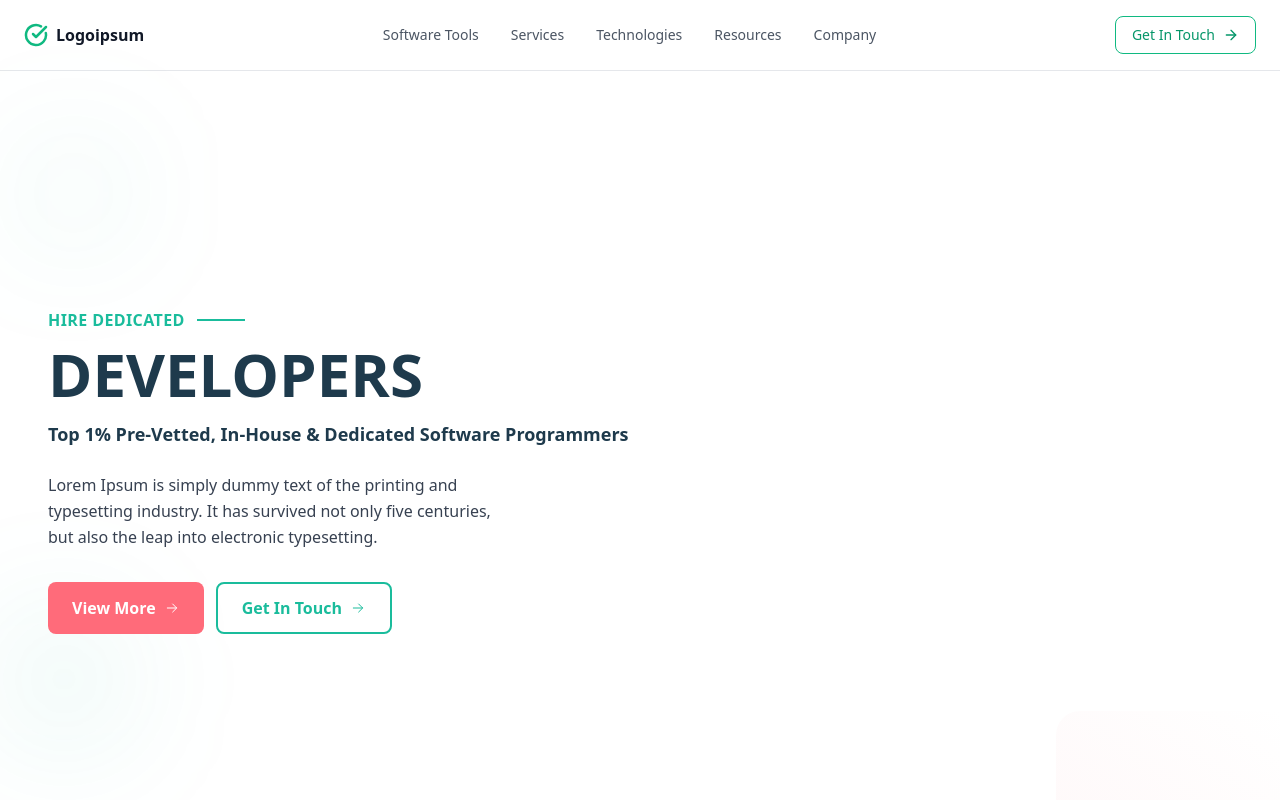
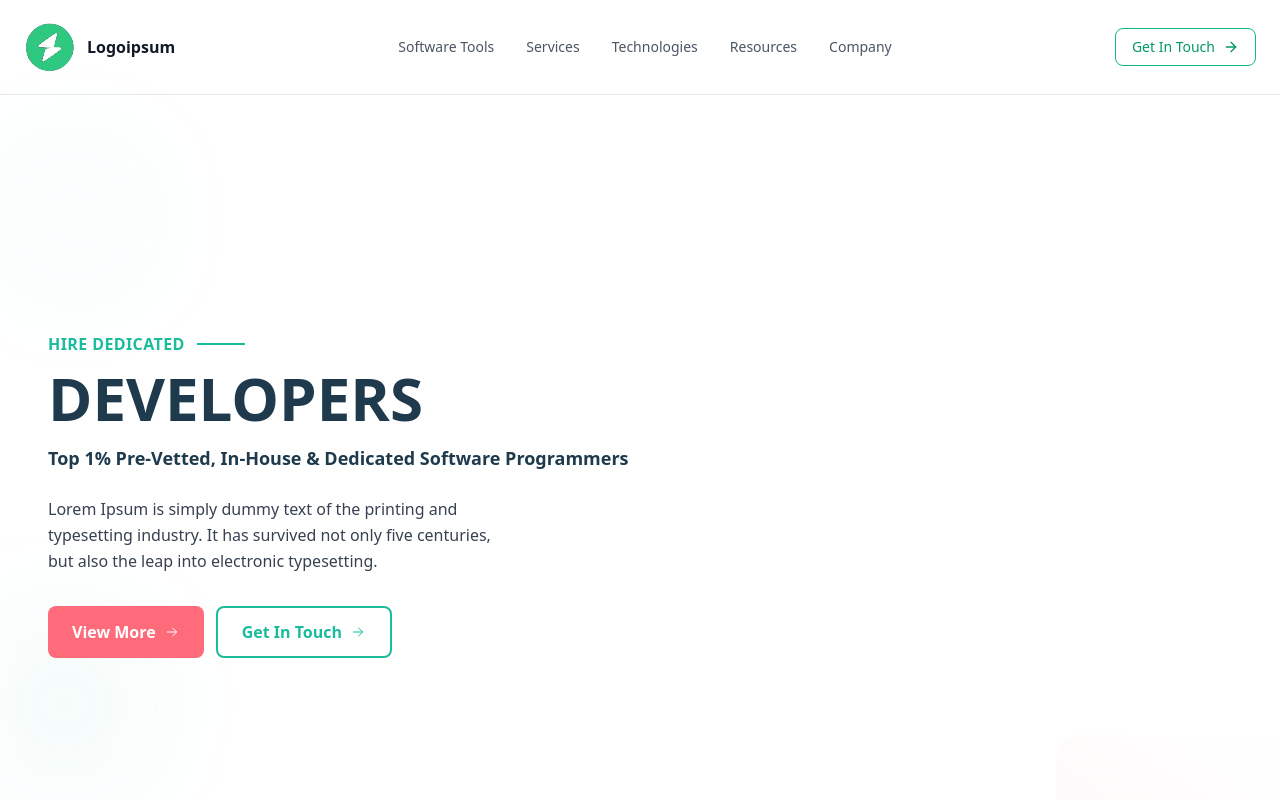
Before and after one commit to irakeshbind/Digital-Prospects-HR, a React (Create React App) app: page / in a window 1280 px wide. Shown: the top 800 px of the page. Built offline with nearby package versions, Linux system fonts and the light colour scheme.

Commit message:
add this logo

```diff
--- a/src/componets/Footer.js
+++ b/src/componets/Footer.js
@@ -18,8 +18,8 @@ export function Footer() {
         {/* Brand */}
         <div className="space-y-4">
           <div className="flex items-center gap-2 mb-6">
-            <div className="w-8 h-8 bg-teal-500 rounded-full flex items-center justify-center">
-              <span className="text-black font-bold text-lg">L</span>
+            <div className="w-8 h-8  rounded-full flex items-center justify-center">
+               <img src={require('../assets/im13.png')}/>
             </div>
             <h3 className="text-white font-bold text-lg">Logoisum</h3>
           </div>
--- a/src/componets/Header.js
+++ b/src/componets/Header.js
@@ -1,4 +1,4 @@
-"use client";
+
 
 import { useState } from "react";
 import { CheckCircle, ArrowRight, Menu, X } from "lucide-react";
@@ -19,7 +19,7 @@ export default function Header() {
       <div className="max-w-7xl mx-auto px-6 py-4 flex items-center justify-between">
         {/* Logo */}
         <div className="flex items-center gap-2">
-          <CheckCircle className="w-6 h-6 text-emerald-500" strokeWidth={2.5} />
+          <img src={require('../assets/im13.png')}/>
           <span className="font-semibold text-gray-900">Logoipsum</span>
         </div>
 
```
Also changed, not shown: src/assets/im13.png (added).
